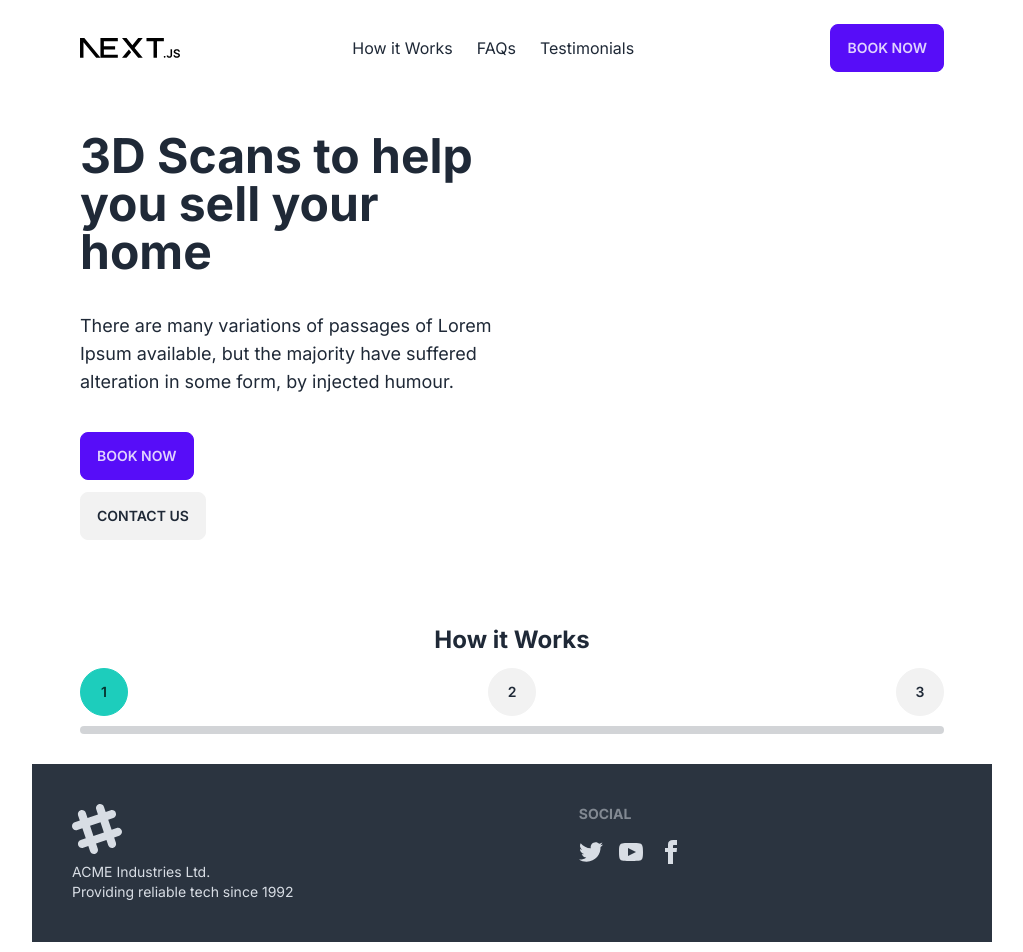
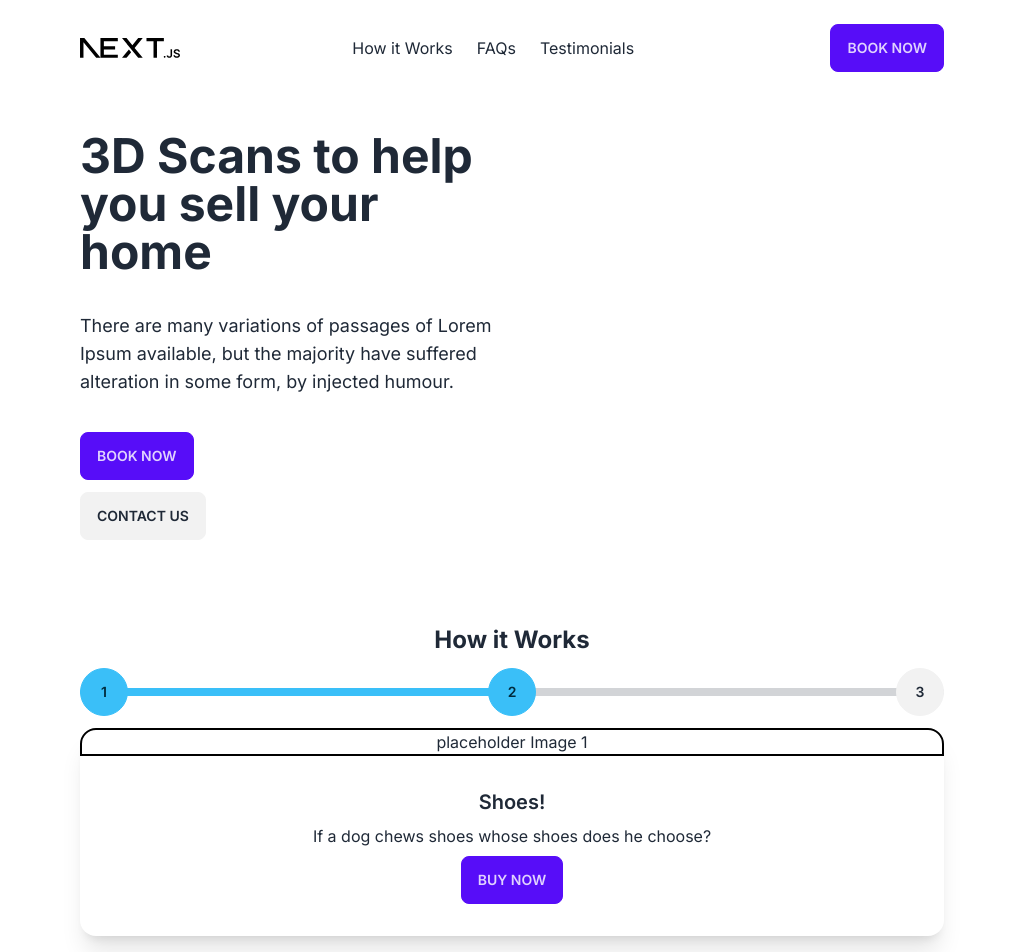
Before and after one commit to vietnguyen-dev/house-scans, a Next.js app: page / in a window 1280 px wide. Shown: the top 952 px of the page, without its empty margins (128-1151 px from the left). Built offline with nearby package versions, Linux system fonts and the light colour scheme.

Commit message:
working on how it works slider

```diff
--- a/src/components/how-it-works.tsx
+++ b/src/components/how-it-works.tsx
@@ -1,40 +1,107 @@
 import { useState } from "react";
 
 const HowItWorksSlider = () => {
-  const [progress, setProgress] = useState<number>(0);
+  const [step, setStep] = useState<number>(1);
 
-  const newStep = (percent: number) => {
-    setProgress(percent);
+  const newStep = (stepNum: number) => {
+    setStep(stepNum);
   };
 
   return (
     <div className="mt-9 px-6 py-3 sm:px-12 sm:py-6" id="how-it-works">
       <h3 className="text-center text-2xl font-bold">How it Works</h3>
+      <div className="relative">
         <div className="flex justify-between mt-3">
           <button
-          className={`btn btn-circle btn-accent`}
+            className={`btn btn-circle btn-info z-10`}
             onClick={() => newStep(0)}
           >
             1
           </button>
           <button
-          className={`btn btn-circle ${progress > 49 && "btn-accent"}`}
-          onClick={() => newStep(50)}
+            className={`btn btn-circle ${step >= 1 && "btn-info"} z-10`}
+            onClick={() => newStep(1)}
           >
             2
           </button>
           <button
-          className={`btn btn-circle ${progress > 99 && "btn-accent"}`}
-          onClick={() => newStep(100)}
+            className={`btn btn-circle ${step === 2 && "btn-info"} z-10`}
+            onClick={() => newStep(2)}
           >
             3
           </button>
         </div>
         <progress
-        className="progress w-full mx-auto"
-        value={progress}
+          className="progress progress-info w-full mx-auto absolute top-5 z-0"
+          value={step * 50}
           max="100"
         ></progress>
+      </div>
+      <div className="mt-3">
+        {step === 0 && (
+          <div className="card bg-base-100 shadow-xl">
+            <figure className="border-black border-2">
+              {/* <img
+                src="/images/stock/photo-1606107557195-0e29a4b5b4aa.jpg"
+                alt="Shoes"
+                className="rounded-xl"
+              /> */}
+              <div>
+                <p>placeholder Image 0 </p>
+              </div>
+            </figure>
+            <div className="card-body items-center text-center">
+              <h2 className="card-title">Shoes!</h2>
+              <p>If a dog chews shoes whose shoes does he choose?</p>
+              <div className="card-actions">
+                <button className="btn btn-primary">Buy Now</button>
+              </div>
+            </div>
+          </div>
+        )}
+        {step === 1 && (
+          <div className="card bg-base-100 shadow-xl">
+            <figure className="border-black border-2">
+              {/* <img
+                src="/images/stock/photo-1606107557195-0e29a4b5b4aa.jpg"
+                alt="Shoes"
+                className="rounded-xl"
+              /> */}
+              <div>
+                <p>placeholder Image 1 </p>
+              </div>
+            </figure>
+            <div className="card-body items-center text-center">
+              <h2 className="card-title">Shoes!</h2>
+              <p>If a dog chews shoes whose shoes does he choose?</p>
+              <div className="card-actions">
+                <button className="btn btn-primary">Buy Now</button>
+              </div>
+            </div>
+          </div>
+        )}
+        {step === 2 && (
+          <div className="card bg-base-100 shadow-xl">
+            <figure className="border-black border-2">
+              {/* <img
+                src="/images/stock/photo-1606107557195-0e29a4b5b4aa.jpg"
+                alt="Shoes"
+                className="rounded-xl"
+              /> */}
+              <div>
+                <p>placeholder Image 2 </p>
+              </div>
+            </figure>
+            <div className="card-body items-center text-center">
+              <h2 className="card-title">Shoes!</h2>
+              <p>If a dog chews shoes whose shoes does he choose?</p>
+              <div className="card-actions">
+                <button className="btn btn-primary">Buy Now</button>
+              </div>
+            </div>
+          </div>
+        )}
+      </div>
     </div>
   );
 };
```
Lines whose indentation alone changed are shown as unchanged.
